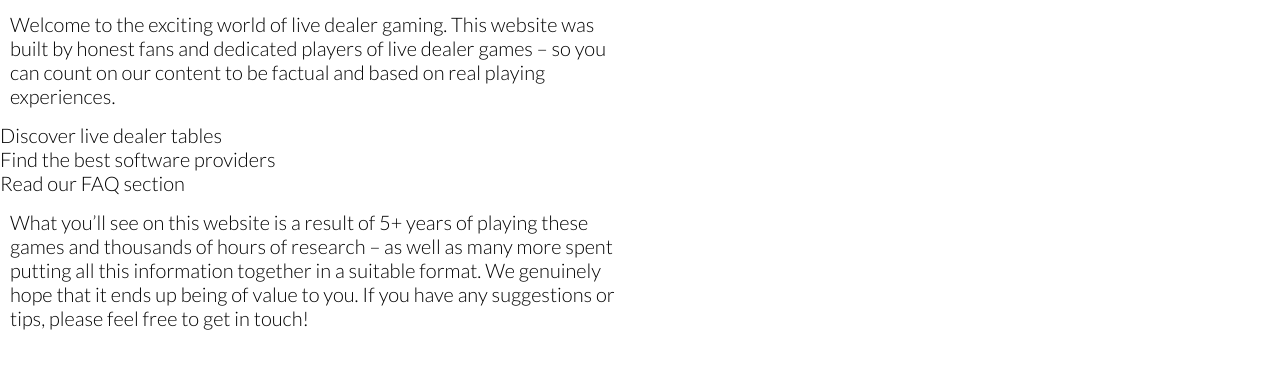
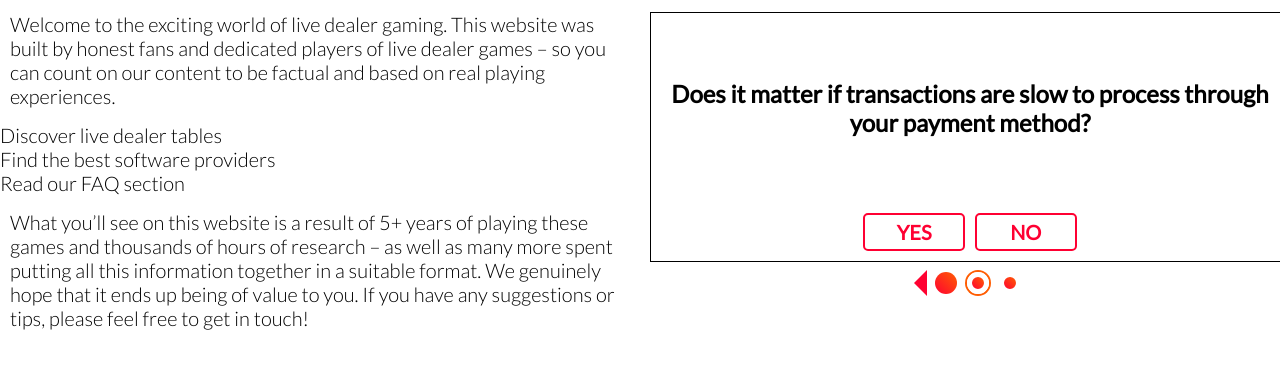
Before and after one commit to MishaKysliuk/web-project, a plain HTML site: page index.html in a window 1280 px wide. Shown: the part 180-548 px from the top of the page. Drawn offline with Linux system fonts and the light colour scheme.

Commit message:
Quiz elements added

```diff
--- a/index.html
+++ b/index.html
@@ -144,7 +144,23 @@
                         </p>
                     </div>
                     <div class="welcome-quiz">
-
+                        <div class="quiz-container">
+                            <div class="quiz-question">
+                                <div class="question question-left">Is anonymity the most important feature to you?</div>
+                                <div class="question">Does it matter if transactions are slow to process through your payment method?</div>
+                                <div class="question question-right">Some casinos might allow deposits through certain payment methods but require you to use a different withdrawal method. Is this a problem for you?</div>
+                            </div>
+                            <div class="quiz-answers">
+                                <div id="yes" class="answer-button">Yes</div>
+                                <div id="no" class="answer-button">No</div>
+                            </div>
+                        </div>
+                        <div class="quiz-steps">
+                            <div class="step-back"></div>
+                            <div class="step done"></div>
+                            <div class="step choice"></div>
+                            <div class="step"></div>
+                        </div>
                     </div>
                 </div>
             </div>
@@ -152,4 +168,5 @@
     </main>
 
 </body>
+<script type="text/javascript" src="resources/js/script.js"></script>
 </html>
--- a/resources/css/queries.css
+++ b/resources/css/queries.css
@@ -69,6 +69,7 @@
         margin-top: 10px;
         text-align: left;
         border: 0.1rem solid rgba(0, 0, 0, 0.36);
+        background-color: white;
         border-radius: 0.25rem;
     }
 
--- a/resources/css/style_flex.css
+++ b/resources/css/style_flex.css
@@ -104,6 +104,7 @@ h1 {
 .section-container {
     max-width: 1300px;
     margin: 30px auto;
+    z-index: 0;
 }
 
 .page-title {
@@ -137,6 +138,7 @@ h1 {
 
 .welcome-container {
     display: flex;
+    align-items: stretch;
 }
 
 .welcome-text {
@@ -148,5 +150,117 @@ h1 {
 }
 
 .welcome-quiz {
-    max-width: 50%;
+    flex: 0 0 50%;
+
+    margin: 15px 10px;
+    display: flex;
+    flex-direction: column;
 }
+
+.quiz-container {
+    flex: 1;
+    display: flex;
+    border: 1px solid black;
+    flex-direction: column;
+    height: 100%;
+}
+
+.quiz-question {
+    flex: 1;
+    position: relative;
+    overflow: hidden;
+}
+
+.quiz-answers {
+    display: flex;
+    margin: 10px auto;
+    width: 35%;
+    align-self: stretch;
+}
+
+.answer-button {
+    border: 2px solid #ff0032;
+    border-radius: 5px;
+    padding: 5px 10px;
+    cursor: pointer;
+    width: 50%;
+    text-align: center;
+    background: #fff;
+    color: #ff0032;
+    text-transform: uppercase;
+    font-weight: 700;
+    margin: 0 5px;
+}
+
+.answer-button:hover {
+    background: #ff0032;
+    color: #fff;
+}
+
+.question {
+    text-align: center;
+    font-size: 1.2em;
+    font-weight: 700;
+    transition: transform 0.3s ease;
+    display: inline-block;
+    margin-top: 0;
+    position: absolute;
+    top: 50%;
+    left: 0;
+    right: 0;
+    transform: translate(0,-50%);
+}
+
+.question.question-right {
+    transform: translate(100%,-50%);
+}
+
+.question.question-left {
+    transform: translate(-100%,-50%);
+}
+
+.quiz-steps {
+    flex: 0 0 15%;
+    display: flex;
+    margin: 10px auto;
+    /*min-width: 10%;*/
+    position: relative;
+    padding-left: 25px;
+    /*justify-content: center;*/
+}
+
+.step {
+    transition: all 0.3s ease;
+    height: 22px;
+    width: 22px;
+    border: 5px solid #fff;
+    margin: 0 10px 0 0;
+    border-radius: 12px;
+    background: linear-gradient(45deg,rgba(255,2,49,1) 0%,rgba(255,93,2,1) 100%);
+}
+
+.step.choice {
+    box-shadow: 0 0 0 2px #ff5d02;
+}
+.step.done {
+    border-radius: 22px;
+    border: none;
+}
+
+.step-back {
+    content: '';
+    width: 0;
+    height: 0;
+    border: 13px solid transparent;
+    border-right-color: rgba(255,2,49,1);
+    cursor: pointer;
+    position: absolute;
+    opacity: 1;
+    left: -7%;
+    top: -5%;
+    transition: opacity 0.3s ease;
+}
+
+.step-back.hide{
+    opacity: 0;
+}
```
